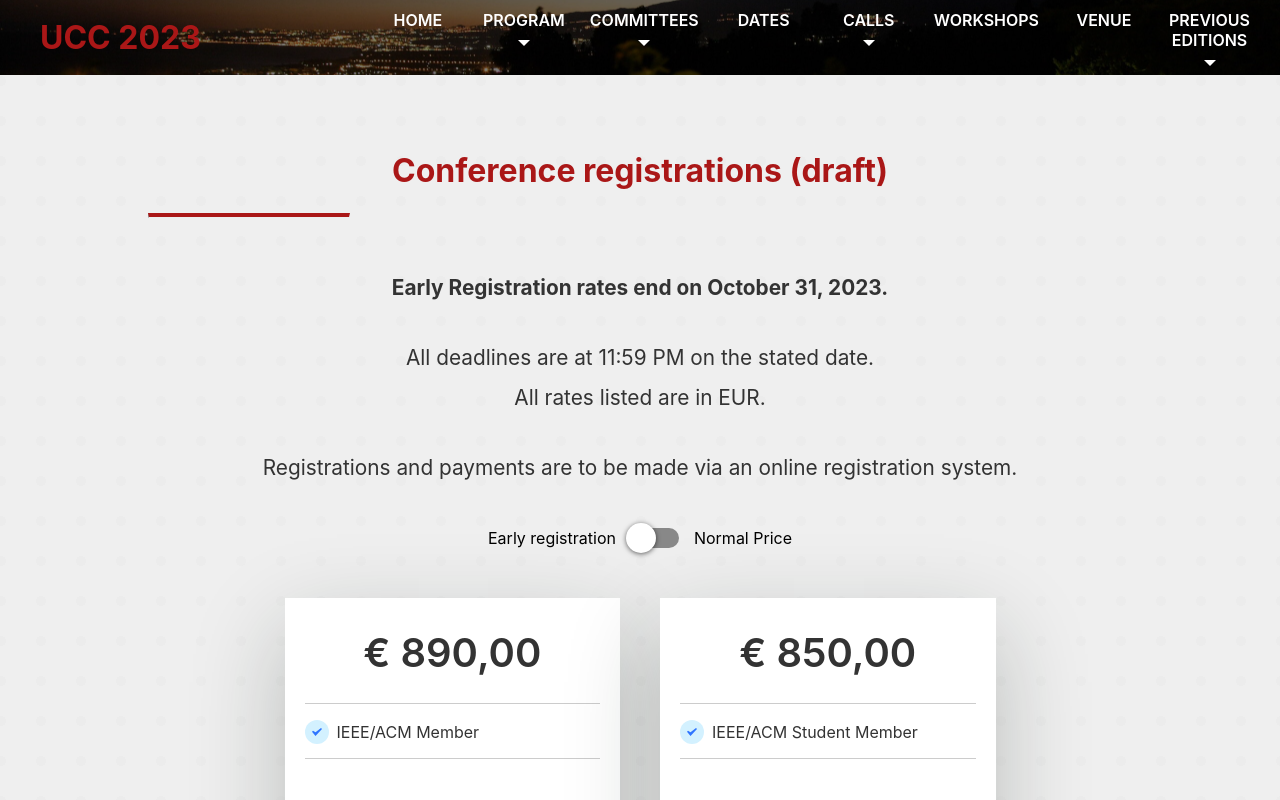
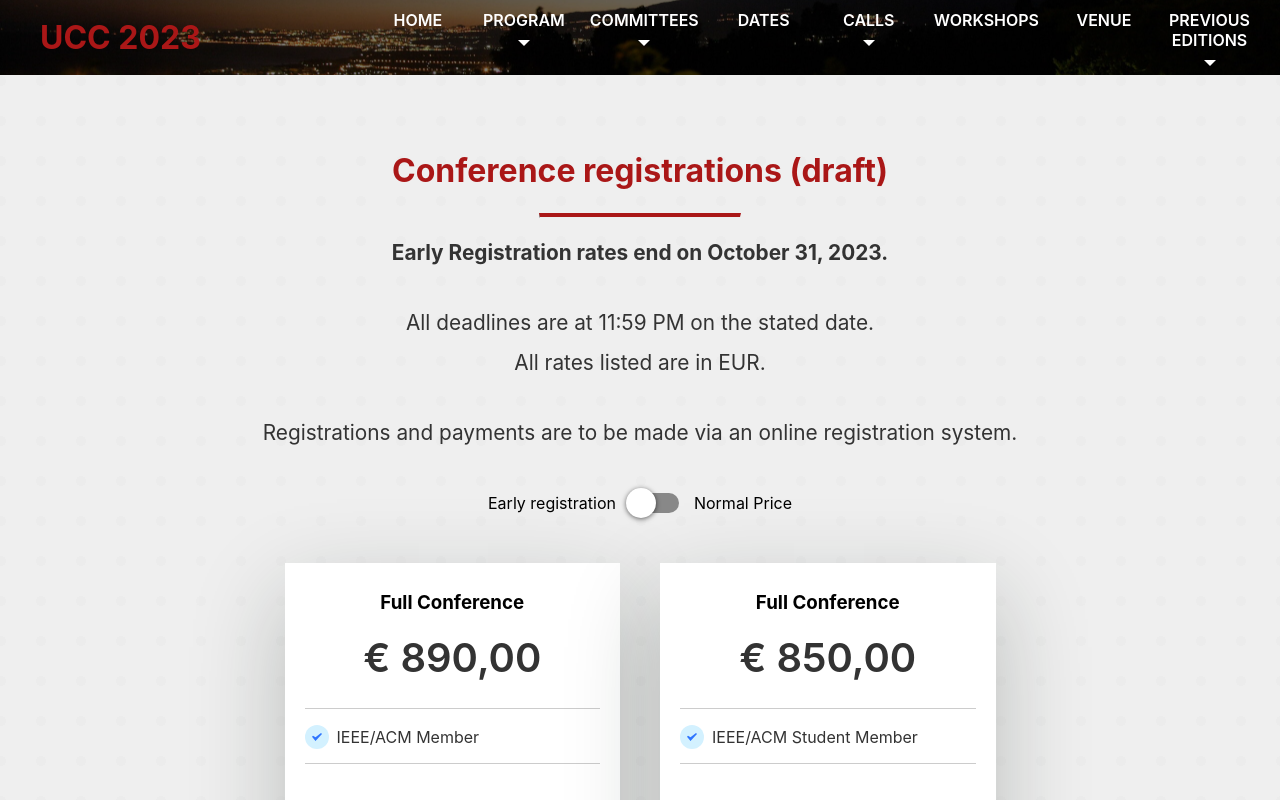
Before and after one commit to UCC-Conference/UCC2023, a React (Create React App) app: page /registrations-draft in a window 1280 px wide. Shown: the top 800 px of the page. Built offline with nearby package versions, Linux system fonts and the light colour scheme.

Commit message:
update: cards title added and hr centered

```diff
--- a/src/App.css
+++ b/src/App.css
@@ -589,6 +589,9 @@ div.fees-cards {
     gap: 40px;
     flex-wrap: wrap;
 }
+hr.centered {
+    margin: auto;
+}
 div.card-fee {
     background-color: #fff;
     min-width: 250px;
@@ -605,6 +608,10 @@ div.card-fee > * {
 }
 div.card-fee > div.space {
     flex: 1;
+}
+div.card-fee > h3 {
+    text-align: center;
+    margin-top: 0;
 }
 div.card-fee > p {
     font-size: 2.5em;
--- a/src/pages/Registrations.js
+++ b/src/pages/Registrations.js
@@ -8,27 +8,52 @@ import { Link } from "react-router-dom";
 const fees = {
   early: [
     {
+      title: "Full Conference",
       fee: 890,
       roles: ["IEEE/ACM Member"],
     },
     {
+      title: "Full Conference",
       fee: 850,
       roles: ["IEEE/ACM Student Member"],
     },
     {
+      title: "Full Conference",
       fee: 980,
       roles: ["Non-Member", "Student Non-Member"],
     },
+    // {
+    //   title: "EU Day",
+    //   fee: 250,
+    //   roles: [
+    //     "IEEE/ACM Member",
+    //     "IEEE/ACM Student Member",
+    //     "Non-Member",
+    //     "Student Non-Member",
+    //   ],
+    // },
   ],
   late: [
     {
+      title: "Full Conference",
       fee: 890,
       roles: ["IEEE/ACM Member", "IEEE/ACM Student Member"],
     },
     {
+      title: "Full Conference",
       fee: 1250,
       roles: ["Non-Member", "Student Non-Member"],
     },
+    // {
+    //   title: "EU Day",
+    //   fee: 300,
+    //   roles: [
+    //     "IEEE/ACM Member",
+    //     "IEEE/ACM Student Member",
+    //     "Non-Member",
+    //     "Student Non-Member",
+    //   ],
+    // },
   ],
 };
 
@@ -43,6 +68,7 @@ const Registrations = () => {
     const cards = fees[type].map((fee) => {
       return (
         <div className="card-fee">
+          <h3>{fee.title}</h3>
           <p>€ {fee.fee},00</p>
           <div>
             {fee.roles.map((role) => {
@@ -68,7 +94,7 @@ const Registrations = () => {
     <PageWrapper>
       <Content>
         <h1 className="text-centered">Conference registrations (draft)</h1>
-        <hr />
+        <hr className="centered" />
         <div className="center-p">
           <p>
             <b>Early Registration rates end on October 31, 2023.</b>
@@ -120,10 +146,21 @@ const Registrations = () => {
           <ul>
             <li>Materials;</li>
             <li>Access to all conference sessions;</li>
-            <li>Proceedings: abstracts and papers will be included in the proceedings only if at least one author has registered and paid the registration fee. One registration covers maximum 1 (one) paper.</li>
+            <li>
+              Proceedings: abstracts and papers will be included in the
+              proceedings only if at least one author has registered and paid
+              the registration fee. One registration covers maximum 1 (one)
+              paper.
+            </li>
             <li>Attendance at the welcome event;</li>
-            <li>Lunches and refreshments (from Dec 4th to 7th; on Oct 4th the lunch will be in Messina);</li>
-            <li>Conference Dinner (additional tickets may be purchased for € XXX,00).</li>
+            <li>
+              Lunches and refreshments (from Dec 4th to 7th; on Oct 4th the
+              lunch will be in Messina);
+            </li>
+            <li>
+              Conference Dinner (additional tickets may be purchased for €
+              XXX,00).
+            </li>
           </ul>
         </p>
         <h2>Important Author Information</h2>
```
